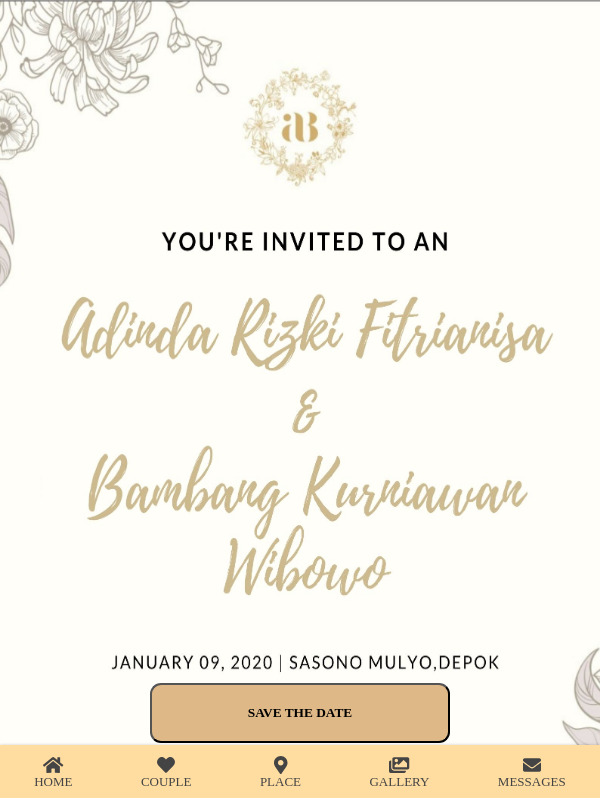
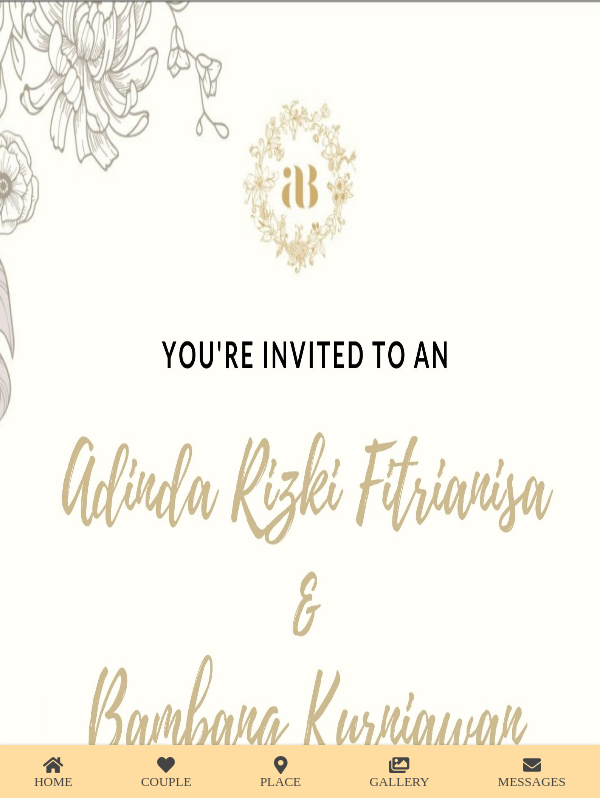
Before and after one commit to bembengggg/weddingbambangdinda, a React (Create React App) app: page / in a window 600 px wide. Shown: the top 798 px of the page. Built offline with nearby package versions, Linux system fonts and the light colour scheme.

Commit message:
ubah tambah react pxl

```diff
--- a/src/Component/Messages/Messages.css
+++ b/src/Component/Messages/Messages.css
@@ -8,7 +8,6 @@
     display: block;
     width: 100%;
     height: 585px;
-
 }
 
 
@@ -58,13 +57,13 @@
     .wrapcover{
 
         width: 100%;
-        height: 975px;
+        height: 1425px;
         position: relative;
     }
     .img1 {
         display: block;
         width: 100%;
-        height: 970px;
+        height: 1425px;
     }
  }
  @media only screen and (min-width: 992px) {
@@ -80,6 +79,7 @@
         height: 1325px;
     }
  }
+
 
 
 
```
